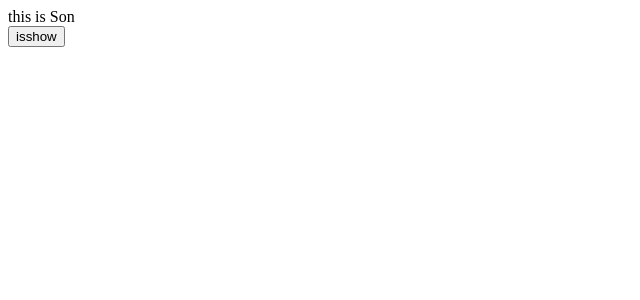
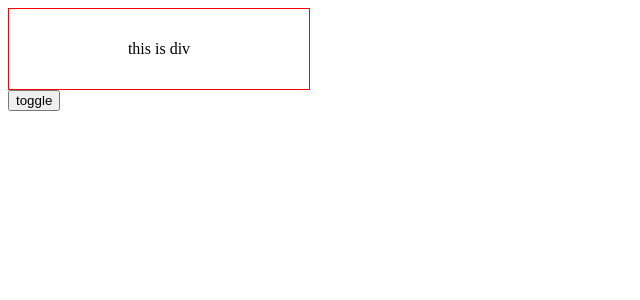
Before and after one commit to llb811112/react-learning, a React (Vite) app in the folder my-app/: page / in a window 1280 px wide. Shown: the top 300 px of the page, without its empty margins (0-640 px from the left). Built offline with nearby package versions, Linux system fonts and the light colour scheme.

Commit message:
自定义HOOK函数;

```diff
--- a/my-app/src/APP.jsx
+++ b/my-app/src/APP.jsx
@@ -1,25 +1,51 @@
-import { useState,useEffect } from 'react'
+// import { useState } from 'react'
+    const boxStyle = {
+    width:300,
+    height:80,
+    border:'1px solid red',
+    textAlign:'center',
+    display:'flex',
+    justifyContent:'center',
+    alignItems:'center'
+  }
+// function APP(){
+//     const [show,setShow] = useState(true)
 
-function B(){
-    useEffect(()=>{
-    const timer = setInterval(()=>{
-     console.log("wszhgr")
-        },1000)
-        return ()=>{
-            clearInterval(timer)
-            console.log(111)
-        }
-    },[])
-    return <div>this is Son</div>
+//     return (
+//         <>
+//         {/* 自定义函数实现点击按钮控制框 */}
+//       {show &&  <div style={ boxStyle}> this is div </div>}
+//         <button onClick={()=>{setShow(!show)}}>toggle</button>
+//         </>
+//     )
+// }
+// export default APP;
+
+// 自定义hook
+// 1.声明一个以use打头的函数
+// 2.在函数体内封装可复用的逻辑(只要是可复用的逻辑)
+// 3.把组件中用到的状态或者回调return出去(以对象或者数组
+// 4.在哪个组件中要用到这个逻辑,就执行这个函数,解构出来状态和回调进行使用
+import { useState } from 'react'
+function isShow () {
+     const [show,setShow] = useState(true)
+
+     const toggle = () => setShow(!show)
+
+     return {
+        show,
+        toggle
+     }
 }
 function APP(){
-    const [show,setShow] = useState(true)
+    const { show,toggle } = isShow()
+
     return (
         <>
-  {show && <B/>}
-  <button onClick = {()=>{setShow(false)}}>isshow</button>
+        {/* 自定义函数实现点击按钮控制框 */}
+      {show &&  <div style={ boxStyle}> this is div </div>}
+        <button onClick={toggle}>toggle</button>
         </>
     )
 }
-
 export default APP;
```
Also changed, not shown: my-app/src/APP14.JSX (added, +25 -0 lines), 2 other files (tests, documents, lock files or other folders).
